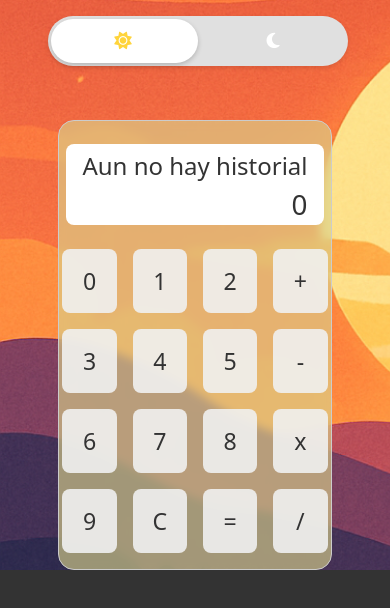
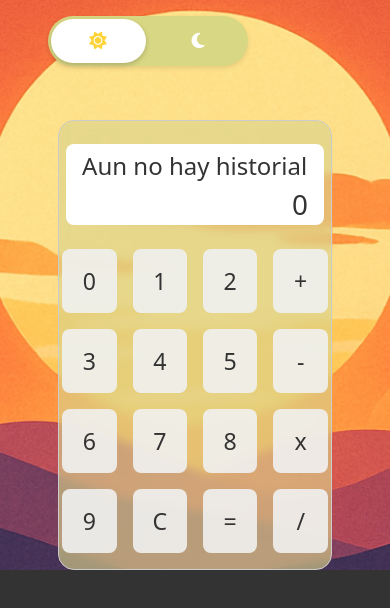
Before and after one commit to Alemarch05/Calculator, a plain HTML site: page view/html/index.html in a window 390 px wide. Drawn offline with nearby package versions, Linux system fonts and the light colour scheme.

Commit message:
Responsive & Toogle advance

```diff
--- a/view/css/style.css
+++ b/view/css/style.css
@@ -1,11 +1,13 @@
 .body-dia{
     background-color: #333 ;
     background-image: url(/public/images/diurno.png);
+    background-position: center;
     background-size: cover;
     background-repeat: no-repeat;
 }
 .body-noche{
     background-image: url(/public/images/noctuno.png);
+    background-position: center;
     background-size: cover;
     background-repeat: no-repeat;
 }
@@ -64,9 +66,9 @@
 .toggle-switch {
   position: relative;
   display: inline-block;
-  width: 300px;
+  width: 200px;
   height: 50px;
-  background-color: #e0e0e0;
+  background-color: #d8d783;
   border-radius: 25px;
   cursor: pointer;
   transition: all 0.3s ease;
@@ -74,23 +76,24 @@
 }
 
 .toggle-switch.active {
-  background-color: #007bff;
+  background-color: #afafaf;
 }
 
 .toggle-slider {
   position: absolute;
   top: 3px;
   left: 3px;
-  width: 147px;
+  width: 95px;
   height: 44px;
-  background-color: white;
+  background-color: rgb(255, 255, 255);
   border-radius: 22px;
   transition: transform 0.3s ease;
   box-shadow: 0 2px 5px rgba(0,0,0,0.2);
 }
 
 .toggle-switch.active .toggle-slider {
-  transform: translateX(147px);
+  background-color: rgb(0, 0, 0);
+  transform: translateX(98px);
 }
 
 .toggle-option {
@@ -108,23 +111,22 @@
 }
 
 .toggle-option.left {
+  width: 50%;
+  display: flex;
+  justify-content: center;
+  align-items: center;
   left: 0;
-  color: #333;
 }
 
 .toggle-option.right {
+  width: 50%;
+  display: flex;
+  justify-content: center;
+  align-items: center;
   right: 0;
-  color: #666;
-}
-
-.toggle-switch.active .toggle-option.left {
-  color: white;
-}
-
-.toggle-switch.active .toggle-option.right {
-  color: #333;
 }
 
 
 
+
 /*  */
--- a/view/html/index.html
+++ b/view/html/index.html
@@ -22,7 +22,7 @@
 
 
 
-        <div class="col-md-4 content mt-5">
+        <div class="col-md-4 col-9 content mt-5">
                 <div class="col-md-12 my-3 screen bg-white">
                     <div class="history" id="history">
                         Aun no hay historial
```
